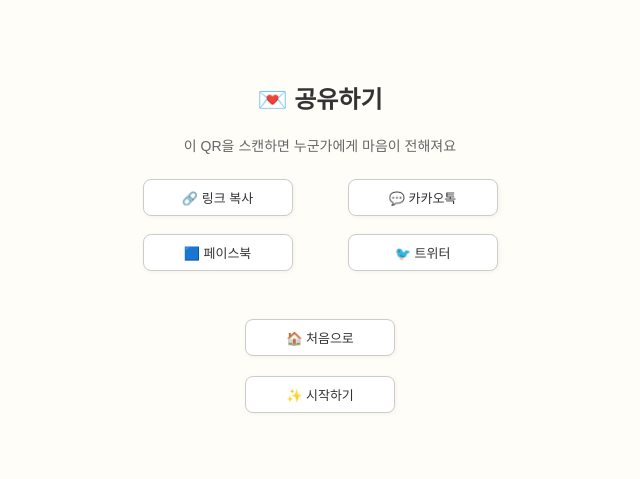
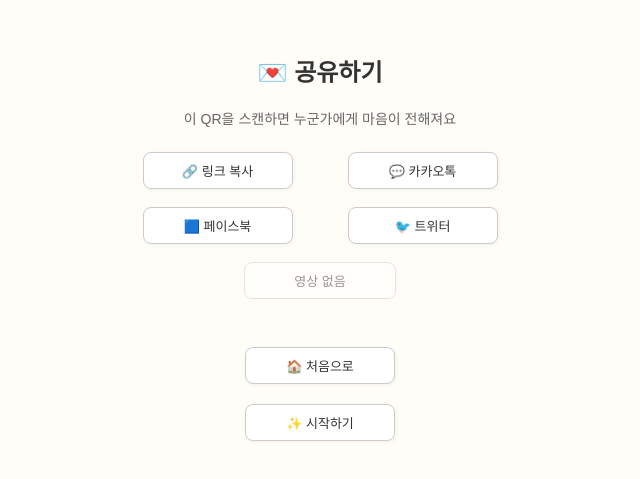
Before and after one commit to xeon-243859/ppongtok-app, a React (Vite) app: page /share in a window 1280 px wide. Shown: the part 181-660 px from the top of the page, without its empty margins (320-960 px from the left). Built offline with nearby package versions, Linux system fonts and the light colour scheme; no server answers.

Commit message:
fix: 공유 페이지 최종 정리 및 messageId 연동

```diff
--- a/src/pages/SharePage.jsx
+++ b/src/pages/SharePage.jsx
@@ -11,6 +11,7 @@ const SharePage = () => {
   const [qrUrl, setQrUrl] = useState("");
   const [messageId, setMessageId] = useState(null);
   const [imageUrl, setImageUrl] = useState("");
+  const [videoUrl, setVideoUrl] = useState("");
 
   // URL에서 messageId 파싱
   useEffect(() => {
@@ -19,7 +20,7 @@ const SharePage = () => {
     setMessageId(id);
   }, [location.search]);
 
-  // Firestore에서 이미지 불러오기
+  // Firestore에서 메시지 불러오기
   useEffect(() => {
     const fetchMessage = async () => {
       if (!messageId) return;
@@ -28,10 +29,13 @@ const SharePage = () => {
       if (docSnap.exists()) {
         const data = docSnap.data();
         setImageUrl(data.imageUrl || "");
+        setVideoUrl(data.videoUrl || "");
+      } else {
+        alert("공유할 메시지를 찾을 수 없어요.");
       }
     };
     fetchMessage();
-  }, [messageId, db]);
+  }, [messageId]);
 
   // Kakao SDK 초기화
   useEffect(() => {
@@ -66,13 +70,12 @@ const SharePage = () => {
       alert("공유할 메시지를 찾을 수 없어요.");
       return;
     }
-
     window.Kakao.Share.sendDefault({
       objectType: "feed",
       content: {
         title: "뿅!톡 메시지 도착 💌",
         description: "누군가 당신에게 마음을 보냈어요",
-        imageUrl: imageUrl,
+        imageUrl,
         link: {
           mobileWebUrl: shareUrl,
           webUrl: shareUrl,
@@ -93,8 +96,6 @@ const SharePage = () => {
   const handleTwitterShare = () => {
     window.open(`https://twitter.com/intent/tweet?url=${encodeURIComponent(shareUrl)}&text=누군가 당신에게 마음을 보냈어요`);
   };
-
-  const videoUrl = ""; // 필요 시 videoUrl도 Firestore에서 받아오도록 수정 가능
 
   const buttonStyle = {
     padding: "8px 0",
@@ -118,7 +119,9 @@ const SharePage = () => {
     <div style={styles.wrapper}>
       <div style={styles.container}>
         <h2 style={styles.title}>💌 공유하기</h2>
+
         {qrUrl && <img src={qrUrl} alt="QR 코드" style={styles.qrImage} />}
+
         <p style={styles.caption}>이 QR을 스캔하면 누군가에게 마음이 전해져요</p>
 
         <div style={styles.buttonGroup}>
@@ -126,7 +129,11 @@ const SharePage = () => {
           <button style={buttonStyle} onClick={handleKakaoShare}>💬 카카오톡</button>
           <button style={buttonStyle} onClick={handleFacebookShare}>🟦 페이스북</button>
           <button style={buttonStyle} onClick={handleTwitterShare}>🐦 트위터</button>
-          {videoUrl && <a href={videoUrl} download style={buttonStyle}>🎥 영상 저장</a>}
+          {videoUrl ? (
+            <a href={videoUrl} download style={buttonStyle}>🎥 영상 저장</a>
+          ) : (
+            <div style={{ ...buttonStyle, opacity: 0.5 }}>영상 없음</div>
+          )}
         </div>
 
         <div style={styles.navGroup}>
```
